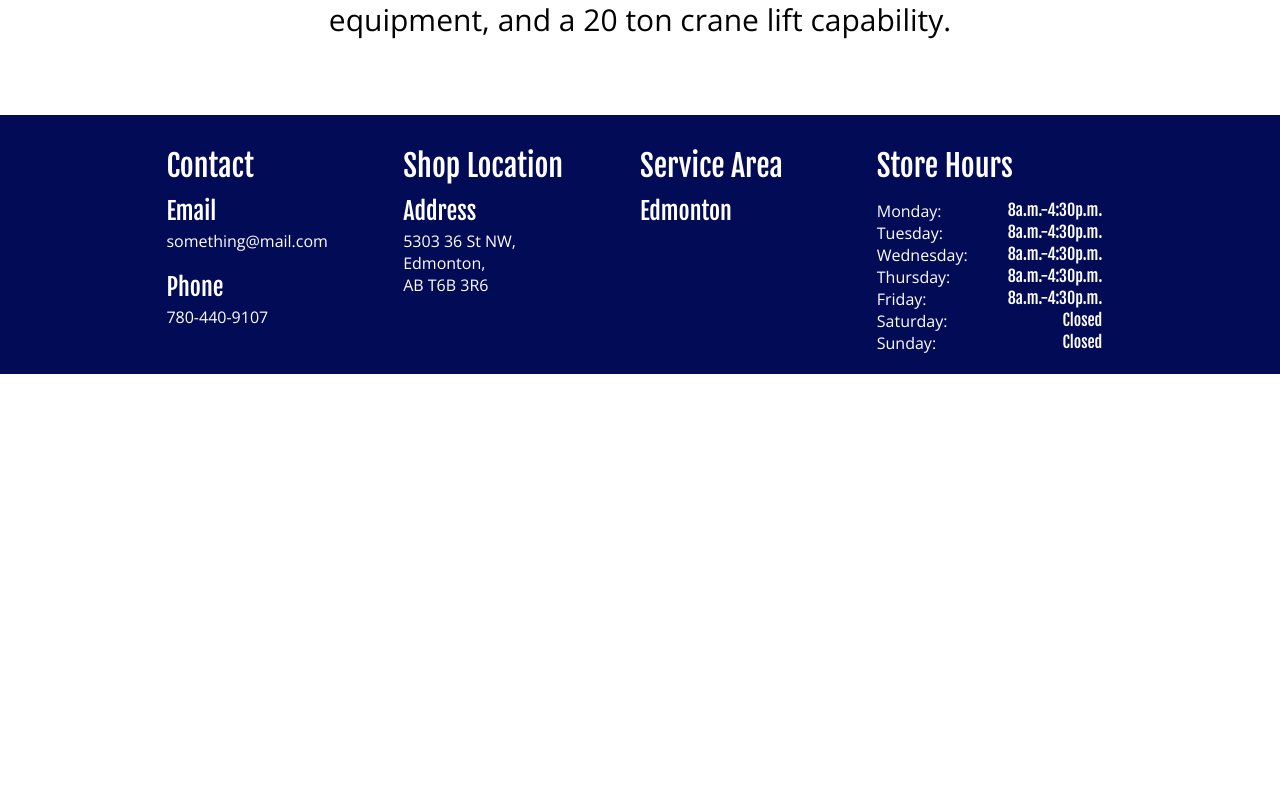
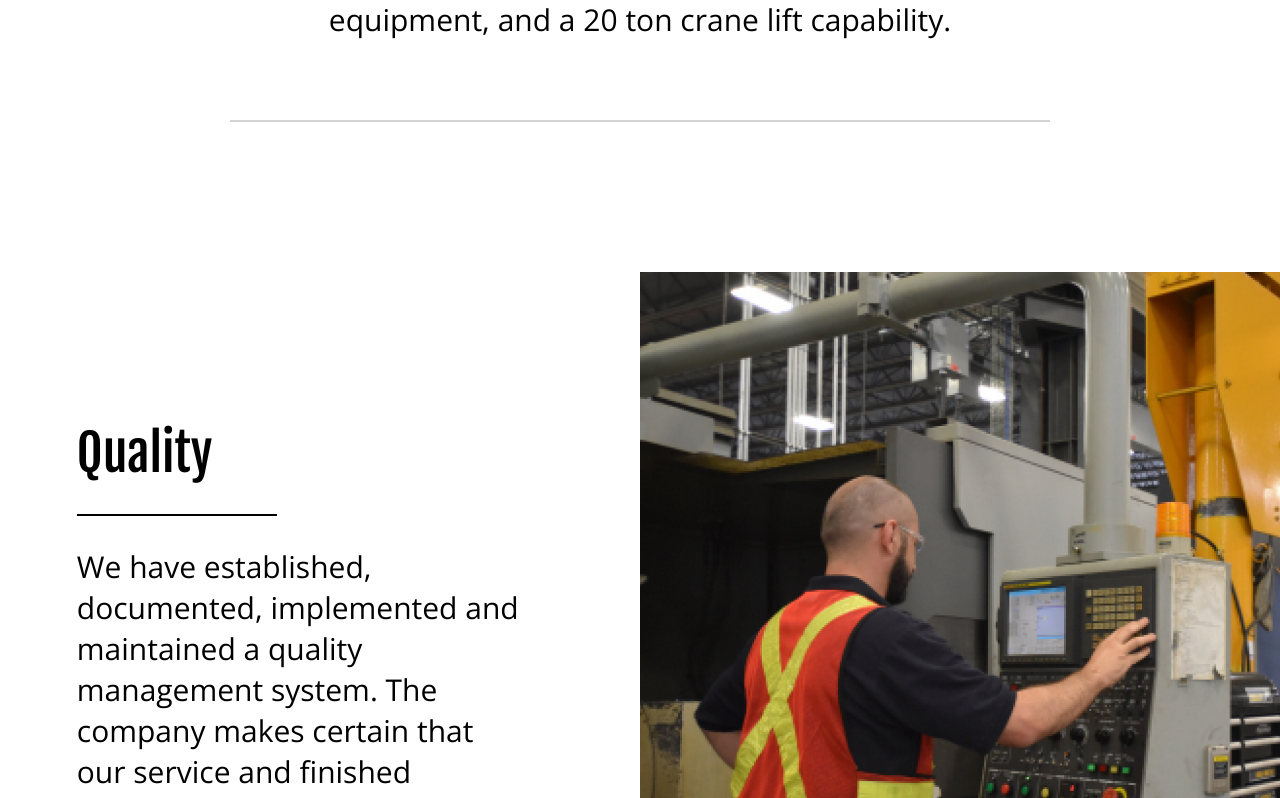
Before and after one commit to Bchiem08/digitalmachine, a React (Create React App) app: page /aboutus in a window 1280 px wide. Shown: the part 1082-1880 px from the top of the page. Before the commit the page ends 1456 px from the top, so only its background shows below. Built offline with nearby package versions, Linux system fonts and the light colour scheme; no server answers; the HTML template or start-up script is replaced by a standard one; what google-maps-react would draw is missing.

Commit message:
Add Quality for about page

```diff
--- a/src/Components/Pages/AboutPage/about.js
+++ b/src/Components/Pages/AboutPage/about.js
@@ -4,6 +4,7 @@ import Footer from "../../Footer/footer";
 import Grid from "@material-ui/core/Grid";
 import "./about.css";
 import AboutUsText from "./aboutus/aboutustext";
+import Quality from "./aboutus/quality";
 
 export default class AboutPage extends Component {
   render() {
@@ -15,6 +16,9 @@ export default class AboutPage extends Component {
           <Grid item>
             <AboutUsText />
           </Grid>
+          <Grid>
+            <Quality />
+          </Grid>
         </Grid>
         <Footer />
       </div>
--- a/src/Components/Pages/AboutPage/aboutus/aboutustext.css
+++ b/src/Components/Pages/AboutPage/aboutus/aboutustext.css
@@ -4,7 +4,7 @@
 .about-textbox {
   margin-top: 75px;
   text-align: center;
-  margin-bottom: 75px;
+  margin-bottom: 150px;
   margin-left: 10%;
   margin-right: 10%;
 }
@@ -18,3 +18,25 @@
   font-family: "Open Sans";
   font-size: 30px;
 }
+
+.aboutline {
+  width: 80%;
+  height: 2px;
+  background-color: lightgrey;
+  margin: auto;
+}
+
+.textline {
+  margin-top: 30px;
+  width: 200px;
+  height: 2px;
+  background-color: black;
+}
+
+.image {
+  display: flex;
+  align-self: flex-end;
+  height: 100%;
+  float: right;
+  width: 100%;
+}
--- a/src/Components/Pages/AboutPage/aboutus/aboutustext.js
+++ b/src/Components/Pages/AboutPage/aboutus/aboutustext.js
@@ -13,6 +13,8 @@ export default class AboutUsText extends Component {
           production machine shop with CNC turning and milling centers, various
           manual operated equipment, and a 20 ton crane lift capability.
         </p>
+        <div style={{ height: "50px" }} />
+        <div className="aboutline"></div>
       </div>
     );
   }
--- /dev/null
+++ b/src/Components/Pages/AboutPage/aboutus/quality.js
@@ -0,0 +1,35 @@
+import React, { Component } from "react";
+import "./aboutustext.css";
+import Grid from "@material-ui/core/Grid";
+
+export default class Quality extends Component {
+  render() {
+    const imagePath = process.env.PUBLIC_URL + "/photos";
+
+    return (
+      <div>
+        <Grid container>
+          <Grid item xs={12} sm={12} md={6} lg={6} xl={6}>
+            <div style={{ marginLeft: "12%", marginTop: "150px" }}>
+              <header className="aboutheader">Quality</header>
+              <div className="textline" />
+              <p className="about-text" style={{ maxWidth: "80%" }}>
+                We have established, documented, implemented and maintained a
+                quality management system. The company makes certain that our
+                service and finished product consistently meets our customers
+                specified needs.
+              </p>
+            </div>
+          </Grid>
+          <Grid item xs={0} sm={0} md={6} lg={6} xl={6}>
+            <img
+              src={imagePath + "/quality.png"}
+              alt="quality"
+              className="image"
+            ></img>
+          </Grid>
+        </Grid>
+      </div>
+    );
+  }
+}
```
Also changed, not shown: public/photos/quality.png (added).
